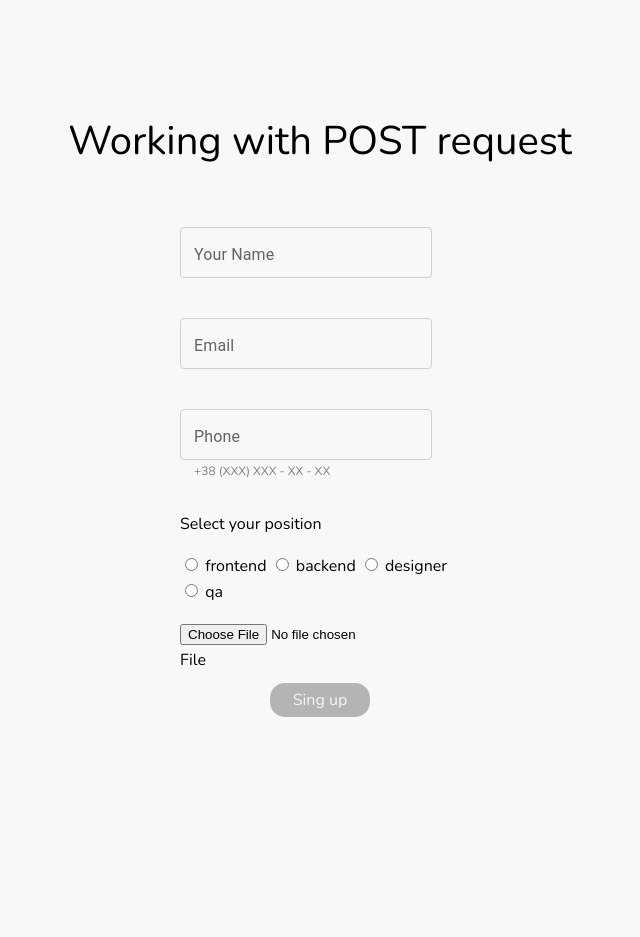
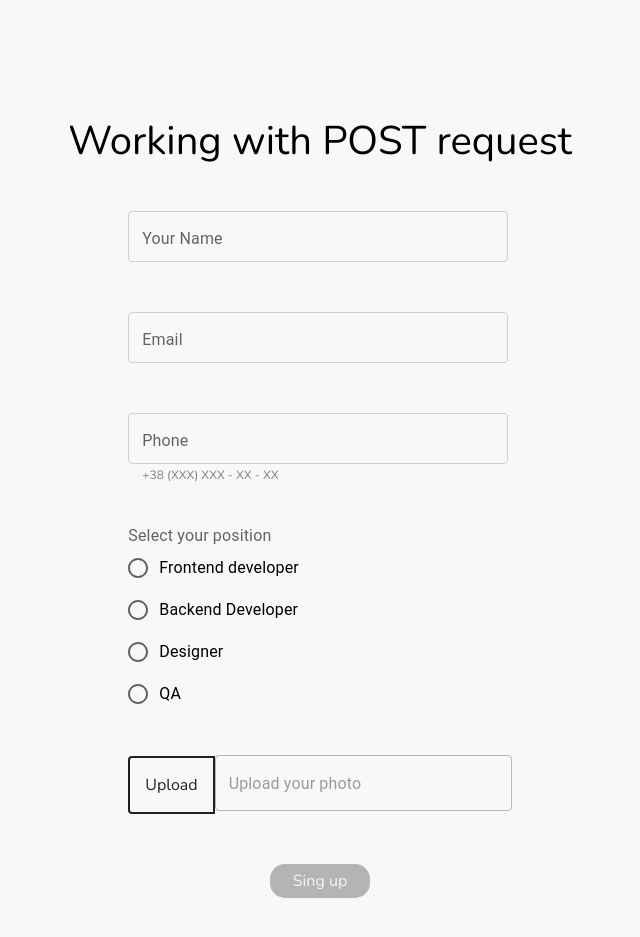
Before and after one commit to hustle2live/abz-landing, a React (Create React App) app in the folder my-app/: page / in a window 1280 px wide. Shown: the part 1580-2517 px from the top of the page, without its empty margins (320-960 px from the left). Before the commit the page ends 2437 px from the top, so only its background shows below. Built offline with nearby package versions, Linux system fonts and the light colour scheme.

Commit message:
add section with register elements

```diff
--- a/my-app/src/components/Register.jsx
+++ b/my-app/src/components/Register.jsx
@@ -5,6 +5,15 @@ import TextField from '@mui/material/TextField';
 import styles from './Register.module.scss';
 import aboutStyles from './About.module.scss';
 import mainStyles from '../Styles.module.scss';
+
+import Radio from '@mui/material/Radio';
+import RadioGroup from '@mui/material/RadioGroup';
+import FormControlLabel from '@mui/material/FormControlLabel';
+import FormControl from '@mui/material/FormControl';
+import FormLabel from '@mui/material/FormLabel';
+
+import IconButton from '@mui/material/IconButton';
+import OutlinedInput from '@mui/material/OutlinedInput';
 
 const CssTextField = styled(TextField)({
   '& label.Mui-focused': {
@@ -26,51 +35,90 @@ const CssTextField = styled(TextField)({
   }
 });
 
-export const Register = () => {
-  return (
-    <section className={aboutStyles.container}>
-      <h3 className={styles.sectionTitle}>Working with POST request</h3>
-      <div className={styles.registerSection}>
-        <form action='#'>
-          <fieldset className={styles.fieldSet}>
+const CssIconButton = styled(IconButton)({
+  '&.MuiButtonBase-root': {
+    fontFamily: "'Nunito', sans-serif",
+    fontStyle: 'normal',
+    fontWeight: '400',
+    fontSize: '16px',
+    color: 'rgba(0, 0, 0, 0.87)',
+    lineHeight: '26px',
+    padding: '14px 15px',
+    border: '2px solid rgba(0, 0, 0, 0.87)',
+    borderRadius: '4px 0 0 4px'
+  }
+});
+
+const RadioButtonsGroup = () => (
+  <FormControl className={styles.radioGroup}>
+    <FormLabel id='demo-radio-buttons-group-label'>
+      Select your position
+    </FormLabel>
+    <RadioGroup
+      aria-labelledby='demo-radio-buttons-group-label'
+      defaultValue='female'
+      name='radio-buttons-group'
+    >
+      <FormControlLabel
+        value='frontend'
+        control={<Radio />}
+        label='Frontend developer'
+      />
+      <FormControlLabel
+        value='backend'
+        control={<Radio />}
+        label='Backend Developer'
+      />
+      <FormControlLabel value='designer' control={<Radio />} label='Designer' />
+      <FormControlLabel value='qa' control={<Radio />} label='QA' />
+    </RadioGroup>
+  </FormControl>
+);
+
+const TextFieldsGroup = () => (
+  <div className={styles.fieldsGroup}>
     <CssTextField
-              className={styles.TextField}
+      className={styles.textField}
       label='Your Name'
       variant='outlined'
     />
     <CssTextField
-              className={styles.TextField}
+      className={styles.textField}
       label='Email'
       variant='outlined'
     />
     <CssTextField
-              className={`${styles.TextField} ${styles.phone}`}
+      className={`${styles.textField} ${styles.phone}`}
       id='phone'
       label='Phone'
       variant='outlined'
     />
-          </fieldset>
+  </div>
+);
 
-          <fieldset className={styles.fieldSet}>
-            <p>Select your position</p>
-            <input type='radio' name='position' value='frontend' />{' '}
-            <span> frontend </span>
-            <input
-              className='mdc-text-field--outlined'
-              type='radio'
-              name='position'
-              value='backend'
-            />{' '}
-            <span> backend </span>
-            <input type='radio' name='position' value='designer' />{' '}
-            <span> designer </span>
-            <input type='radio' name='position' value='qa' /> <span> qa </span>
-          </fieldset>
+const UploadInputField = () => (
+  <div className={styles.inputFileEmement}>
+    <CssIconButton component='label'>
+      Upload
+      <input hidden accept='image/*' multiple type='file' />
+    </CssIconButton>
+    <OutlinedInput
+      className={styles.fileInput}
+      disabled
+      value='Upload your photo'
+    />
+  </div>
+);
 
-          <fieldset className={styles.fieldSet}>
-            <input type='file' />
-            <span> File </span>
-          </fieldset>
+export const Register = () => {
+  return (
+    <section className={`${aboutStyles.container} ${styles.sectionAbout}`}>
+      <h3 className={styles.sectionTitle}>Working with POST request</h3>
+      <div className={styles.registerSection}>
+        <form>
+          <TextFieldsGroup />
+          <RadioButtonsGroup />
+          <UploadInputField />
         </form>
       </div>
       <button className={mainStyles.disabled}> Sing up</button>
--- a/my-app/src/components/Register.module.scss
+++ b/my-app/src/components/Register.module.scss
@@ -1,4 +1,7 @@
-// $primary: #7E7E7E;
+.sectionAbout{
+  // align-items: flex-start;
+justify-content: flex-start;
+}
 
 .sectionTitle {
   margin-top: 0;
@@ -8,15 +11,18 @@
   form {
     border: none;
 
-    .fieldSet {
-      max-width: 280px;
+    .fieldsGroup {
+      margin: 0 auto 20px 0;
+      max-width: 380px;
+      min-height: 54px;
       align-items: center;
       justify-content: center;
       border: none;
     }
 
-    .TextField {
-      margin: 20px auto;
+    .textField {
+      width: 100%;
+      margin: 10px auto 40px;
       position: relative;
 
       &.phone::after {
@@ -34,14 +40,30 @@
       }
 
       input {
-      padding: 14px 16px;
+        padding: 14px 16px;
       }
-
     }
-
-    // input[type='radio'],
-    // input[type='file'] {
-    //   width: auto;
-    // }
   }
 }
+
+.fieldsGroup,
+.inputFileEmement {
+  margin: 40px auto;
+}
+
+.radioGroup {
+  margin: 0;
+
+
+
+}
+
+
+.fileInput {
+  width: 297px;
+  border-radius: 0 4px 4px 0;
+}
+
+.inputFileEmement {
+  margin-bottom: 50px;
+}
```
Lines whose indentation alone changed are shown as unchanged.
